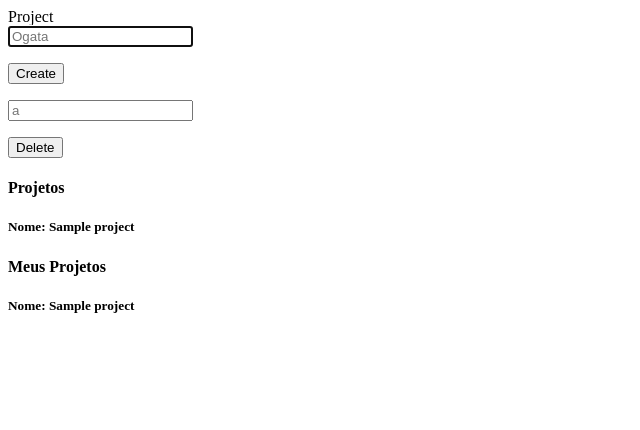
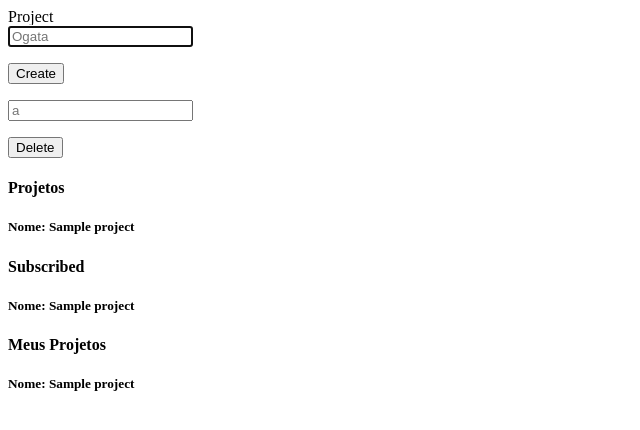
Before and after one commit to gitoso-College-Projects-ITA-2021/CES-22-Solutionary, a Flask app: page /project/ in a window 1280 px wide. Shown: the top 430 px of the page, without its empty margins (0-640 px from the left). Run offline with Flask 2, Linux system fonts and the light colour scheme; a user stored in the database is signed in; tables that the repository leaves empty hold one stand-in row (values such as "Sample post"); some libraries are stand-ins or nearby versions.

Commit message:
Add subscribe/unsubscribe project-user relation

```diff
--- a/routes.py
+++ b/routes.py
@@ -136,10 +136,12 @@ def delete_project(name):
 def display_projects():
     projects = Project.query.all()
     my_projects = Project.query.filter_by(owner=load_user( current_user.id ).id)
+    subscribed_projects = current_user.projects
     proj_form = ProjectForm()
     del_proj_form = DeleteProjectForm()
+
     return render_template('projects.html', form=proj_form, del_form=del_proj_form, projects=projects,
-    my_projects=my_projects)
+    my_projects=my_projects, subscribed=subscribed_projects)
 
 #@app.route('/projects/', methods=['GET'])
 #@login_required
@@ -170,6 +172,32 @@ def all_projects(name=None):
 
     return render_template('all_projects.html', projects=projects, form=search_form)
 
+@app.route('/subscribe/')
+@app.route('/subscribe/<string:project_name>', methods=['GET', 'POST'])
+@login_required
+def subscribe(project_name=None):
+    if not project_name:
+        return 'Not possible'
+
+    project_object = Project.query.filter_by(name=project_name).first()
+
+    project_object.subscribers.append(current_user)
+    db.session.commit()
+
+    return display_projects()
+
+@app.route('/unsubscribe/<string:project_name>', methods=['GET', 'POST'])
+@login_required
+def unsubscribe(project_name=None):
+    if not project_name:
+        return 'Not possible'
+
+    project_object = Project.query.filter_by(name=project_name).first()
+
+    project_object.subscribers.remove(current_user)
+    db.session.commit()
+
+    return display_projects()
 #@app.route('/project/<project_id>')
 #def project(project_id):
 #    return render_template('')
--- a/templates/projects.html
+++ b/templates/projects.html
@@ -54,6 +54,15 @@
   {% endfor %}
 </body>
 
+<h4> Subscribed </h4>
+<body>
+    {% for project in subscribed %}
+
+    <h5>Nome: {{ project.name }} </h5>
+
+  {% endfor %}
+</body>
+
 <h4> Meus Projetos </h4>
 <body>
     {% for project in my_projects %}
```
